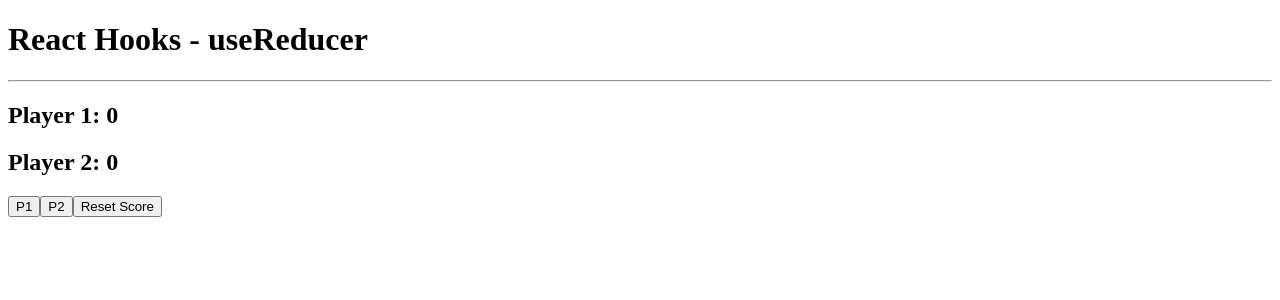
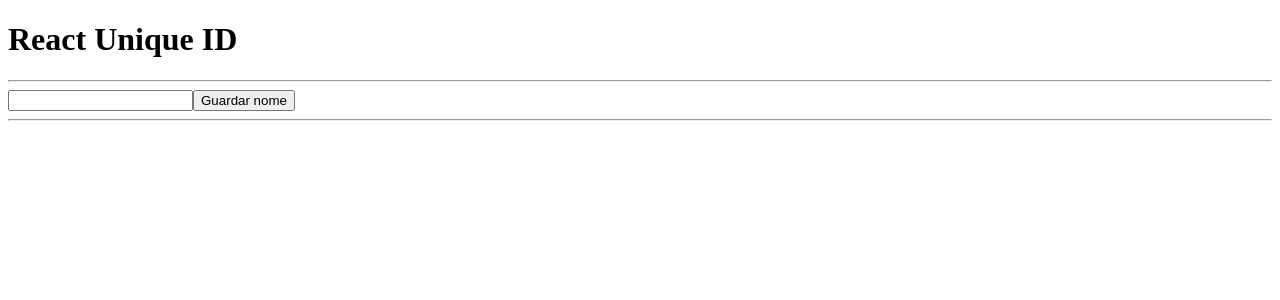
Before and after one commit to cesarfreitax/reactLessons, a React (Vite) app: page / in a window 1280 px wide. Shown: the top 300 px of the page. Built offline with nearby package versions, Linux system fonts and the light colour scheme.

Commit message:
feat: studying uuid npm package

```diff
--- a/package.json
+++ b/package.json
@@ -9,7 +9,8 @@
   },
   "dependencies": {
     "react": "^18.0.0",
-    "react-dom": "^18.0.0"
+    "react-dom": "^18.0.0",
+    "uuid": "^8.3.2"
   },
   "devDependencies": {
     "@types/react": "^18.0.0",
--- a/src/App.jsx
+++ b/src/App.jsx
@@ -1,61 +1,24 @@
-import React, { useReducer } from 'react';
+import React, { useState } from 'react';
+import { Nomes } from './Nomes';
 
 
 export default function App() {
 
-    // reducer
-    const [state, dispatch] = useReducer(reducer, {
-        score_1: 0,
-        score_2: 0
-    })
+    const [nome, setNome] = useState(() => { return '' })
+    const [nomes, setNomes] = useState( () => { return [] })
 
-    function reducer(state, action) {
-        switch (action.type) {
-            case 'SCORE1':
-                return {
-                    score_1: state.score_1 +1,
-                    score_2: state.score_2
-                }
-            case 'SCORE2':
-                return {
-                    score_1: state.score_1,
-                    score_2: state.score_2 +1
-                }
-            case 'RESET':
-                return {
-                    score_1: 0,
-                    score_2: 0
-                }
-            default:
-                break;
-        }
-    }
-
-
-    //  --------
-    function incrementar1() {
-        dispatch({ type: 'SCORE1' })
-    }
-
-    function incrementar2() {
-        dispatch({ type: 'SCORE2' })
-    }
-
-    function reset() {
-        dispatch({ type: 'RESET' })
+    function guardarNome(){
+        setNomes(tmp => [...tmp, nome])
     }
 
     return (
         <>
-            <h1>React Hooks - useReducer</h1>
+            <h1>React Unique ID</h1>
             <hr />
-
-            <h2>Player 1: {state.score_1}</h2>
-            <h2>Player 2: {state.score_2}</h2>
-
-            <button onClick={incrementar1}>P1</button>
-            <button onClick={incrementar2}>P2</button>
-            <button onClick={reset}>Reset Score</button>
+            <input type="text"  onChange={e => setNome(e.target.value)} value={nome} />
+            <button onClick={guardarNome}>Guardar nome</button>
+            <hr />
+            <Nomes nomes={nomes}/>
         </>
     )
 }
--- /dev/null
+++ b/src/Nomes.jsx
@@ -0,0 +1,10 @@
+import React from "react";
+import { v4 as uuid } from 'uuid';
+
+export function Nomes({nomes}){
+    return (
+        <>
+        {nomes.map(nome => <p key={uuid()}>{nome} {uuid()}</p>)}
+        </>
+    )
+}
```
Also changed, not shown: 1 other file (tests, documents, lock files or other folders).
